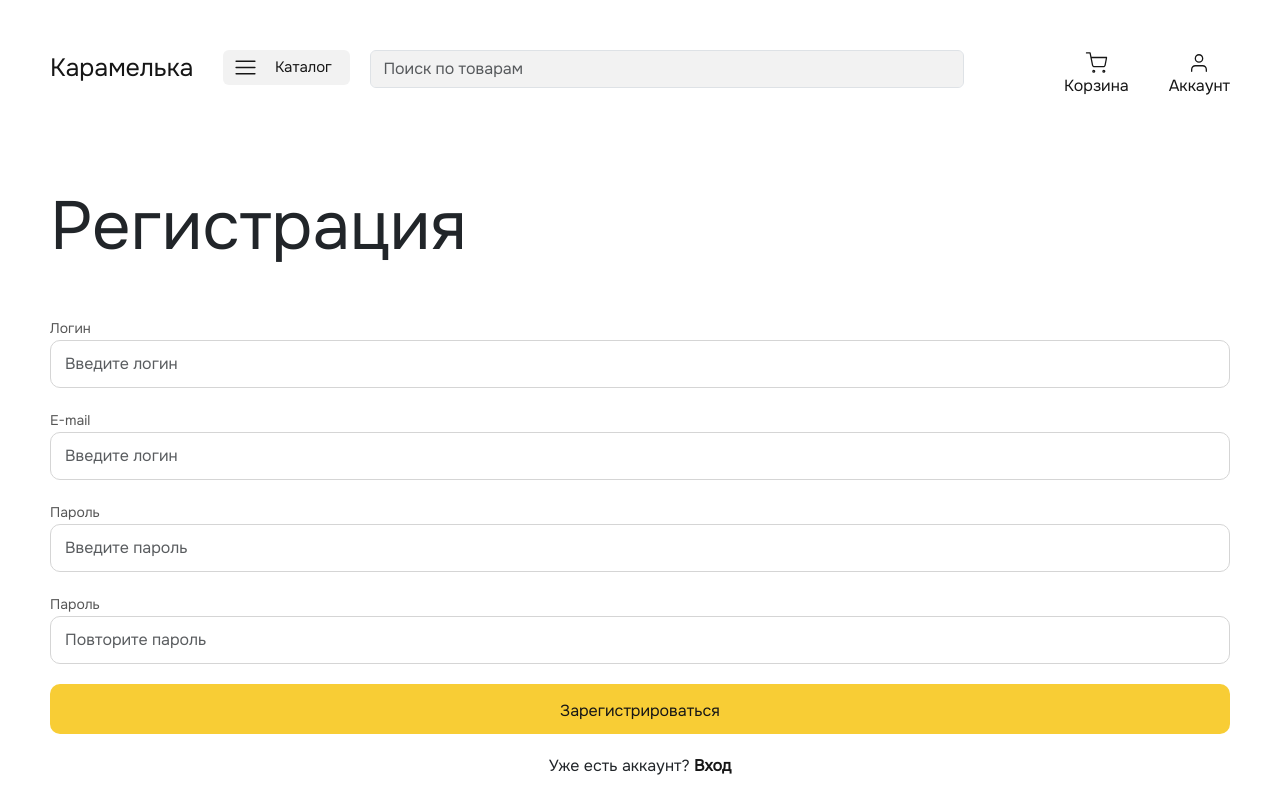
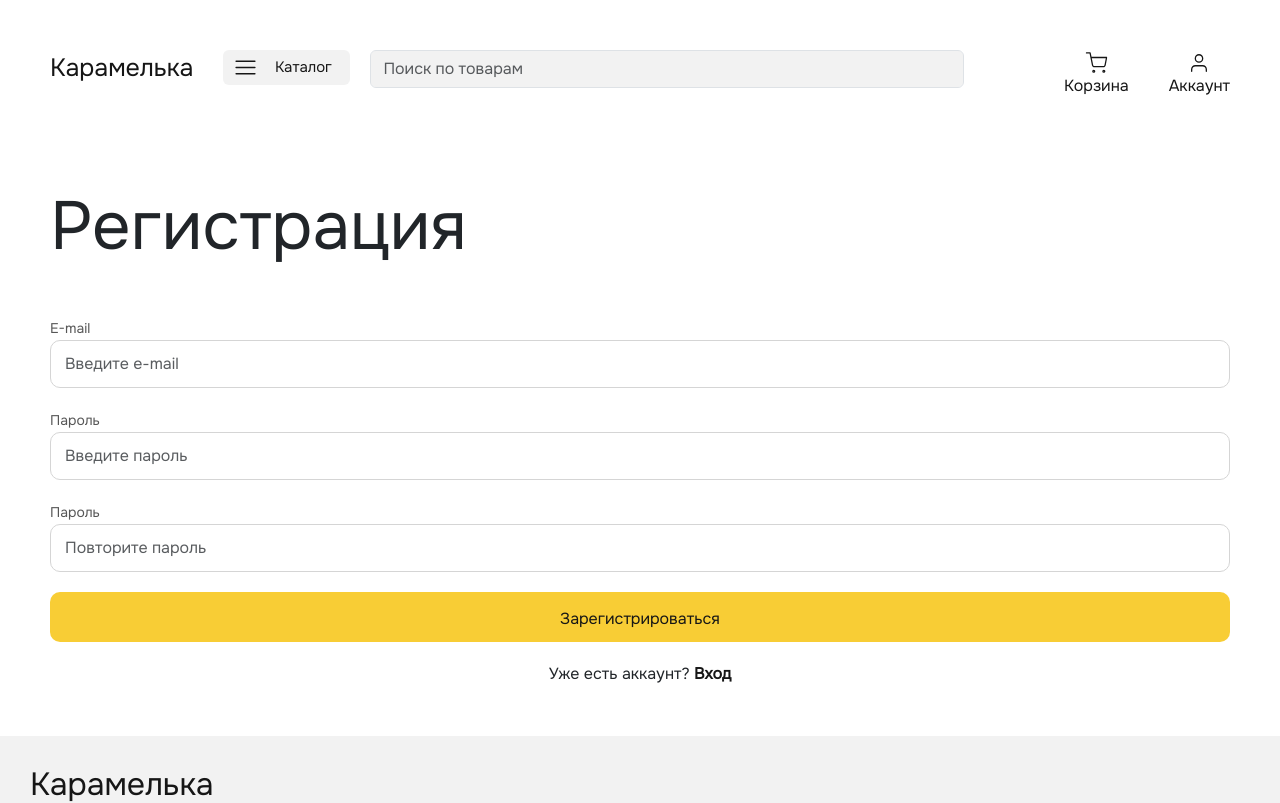
Before and after one commit to AngelinaCher/candy-store, a Vue app in the folder candy_store_client/: page /registration in a window 1280 px wide. Shown: the top 803 px of the page. Built offline with nearby package versions, Linux system fonts and the light colour scheme.

Commit message:
fix(candy_store_client): исправлен логин на email на старицах регистрации и входа

```diff
--- a/candy_store_client/src/views/LoginPage.vue
+++ b/candy_store_client/src/views/LoginPage.vue
@@ -5,10 +5,9 @@
     </div>
 
     <div class="login-page_field">
-      <label for="range-2">Логин</label>
+      <label for="range-2">E-mail</label>
       <b-form-input
-          v-model="userData.username"
-          placeholder="Введите логин"
+          placeholder="Введите e-mail"
           class="custom-input login-page_field__input"
       ></b-form-input>
     </div>
@@ -16,7 +15,6 @@
     <div class="login-page_field">
       <label for="range-2">Пароль</label>
       <b-form-input
-          v-model="userData.password"
           placeholder="Введите пароль"
           class="custom-input login-page_field__input"
           type="password"
@@ -45,11 +43,8 @@ export default {
   },
   data() {
     return {
-      userData: {
-        "username": "",
-        "password": "",
-      }
+
     }
-  }
+  },
 }
 </script>
--- a/candy_store_client/src/views/RegistrationPage.vue
+++ b/candy_store_client/src/views/RegistrationPage.vue
@@ -5,17 +5,9 @@
     </div>
 
     <div class="login-page_field">
-      <label for="range-2">Логин</label>
-      <b-form-input
-          placeholder="Введите логин"
-          class="custom-input login-page_field__input"
-      ></b-form-input>
-    </div>
-
-    <div class="login-page_field">
       <label for="range-2">E-mail</label>
       <b-form-input
-          placeholder="Введите логин"
+          placeholder="Введите e-mail"
           class="custom-input login-page_field__input"
       ></b-form-input>
     </div>
```
